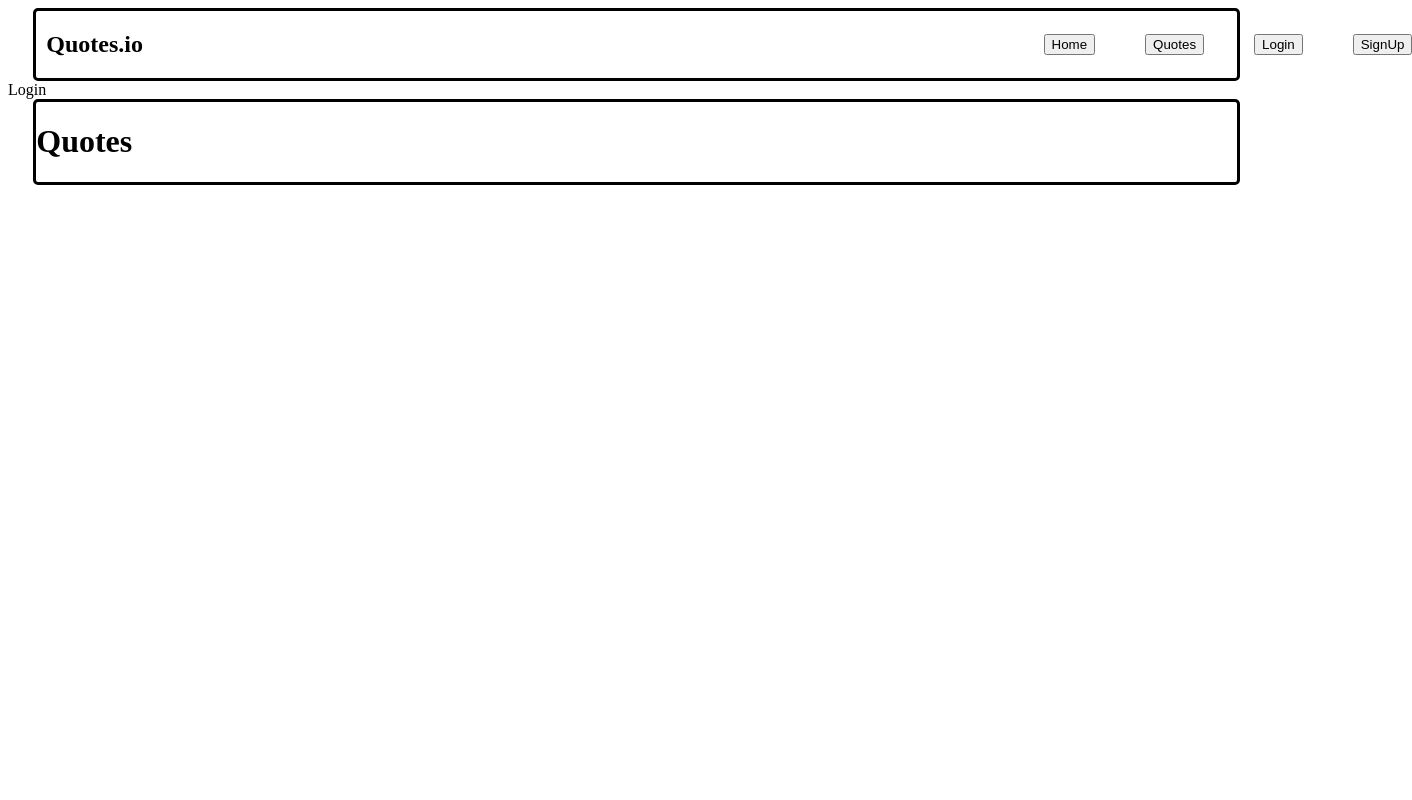
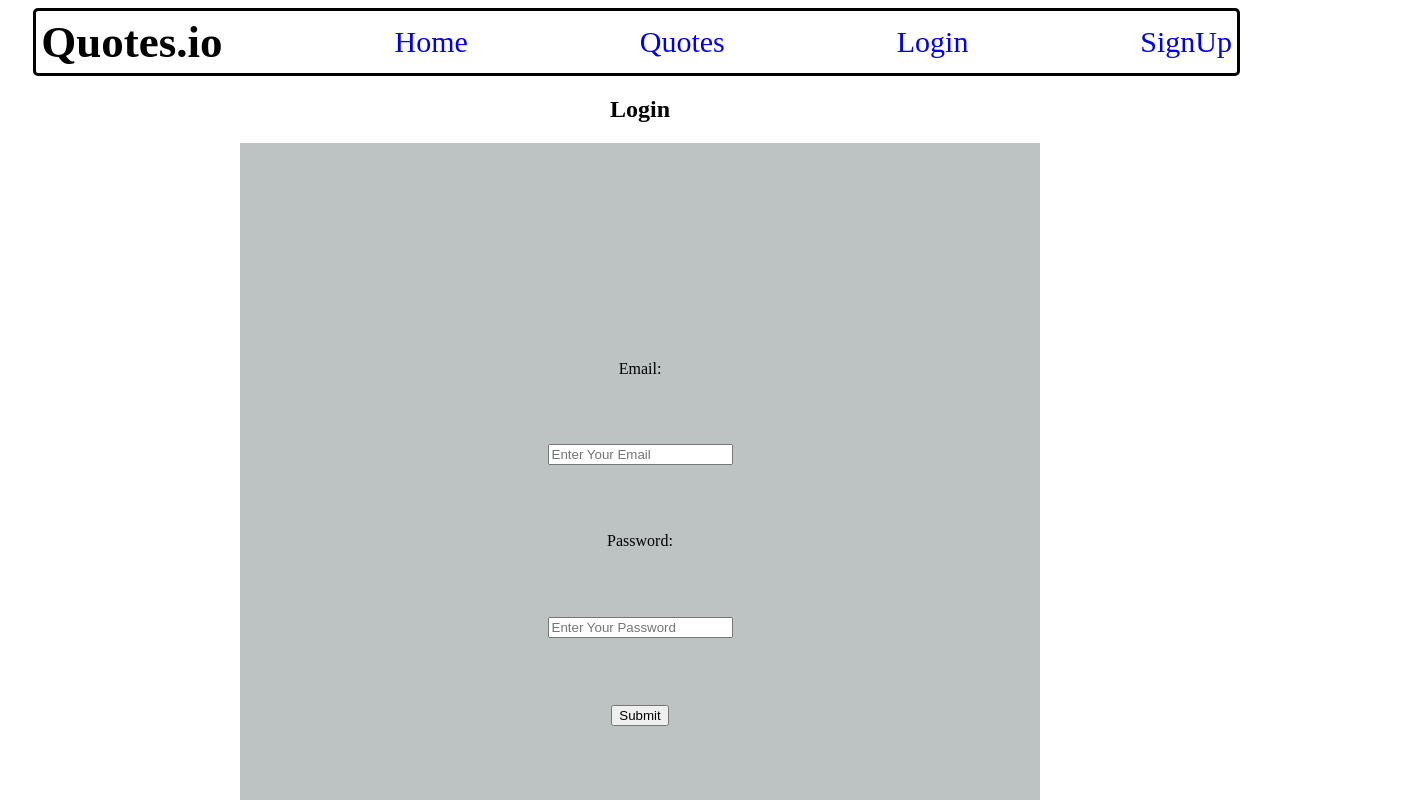
Before and after one commit to Chandu6702/Quotes.io-Frontend, a React (Vite) app: page /login in a window 1280 px wide. Shown: the top 800 px of the page, 1412 px wide, since content can reach past the window. Built offline with nearby package versions, Linux system fonts and the light colour scheme.

Commit message:
Nav-bar update

```diff
--- a/src/components/Header/Header.jsx
+++ b/src/components/Header/Header.jsx
@@ -1,17 +1,16 @@
 import React from 'react'
 import Styles from './Header.module.css'
+import { NavLink } from 'react-router-dom'
 
 function Header() {
   return (
-    <nav>
-      <h1 className={Styles['logo']}>Quotes.io</h1>
-      <div className={Styles['btn-box']}>
-        <button className={Styles['btn']}>Home</button>
-        <button className={Styles['btn']}>Quotes</button>
-        <button className={Styles['btn']}>Login</button>
-        <button className={Styles['btn']}>SignUp</button>
-      </div>
-    </nav>
+    <nav className={Styles['nav-bar']}>
+        <h1 className={Styles['logo']}>Quotes.io</h1>
+        <NavLink to={''} className={Styles['nav-btn']}>Home</NavLink>
+        <NavLink to={'/Quotes'} className={Styles['nav-btn']}>Quotes</NavLink>
+        <NavLink to={'/Login'} className={Styles['nav-btn']}>Login</NavLink>
+        <NavLink to={'/SignUp'} className={Styles['nav-btn']}>SignUp</NavLink>
+      </nav>
   )
 }
 
--- a/src/components/Header/Header.module.css
+++ b/src/components/Header/Header.module.css
@@ -1,19 +1,19 @@
-nav{
+.nav-bar{
     border: 3px solid black;
     border-radius: 5px;
     display: flex;
     width:95%;
     margin-left: 2%;
+    font-size: 30px;
+    justify-content: space-between;
+    align-content: space-around;
+    align-items: center;
 }
 .logo{
-    margin-left: 10px;
+    margin: 5px;
+
 }
-
-.btn-box{
-    display: flex;
-    width: fit-content;
-    justify-content: center;
-    align-items: center;
-    margin-left:75%;
-    column-gap: 50px;
+.nav-btn{
+    text-decoration: none;
+    margin: 5px;
 }
--- a/src/components/Login/Login.jsx
+++ b/src/components/Login/Login.jsx
@@ -1,8 +1,20 @@
 import React from 'react'
+import Styles from './Login.module.css'
 
 function Login() {
   return (
-    <div>Login</div>
+    <div className={Styles['container']}>
+      <h2>Login</h2>
+      <div className={Styles['login-card']}>
+        <form>
+          <label for='email'>Email:</label>
+          <input type="email" name="email" placeholder='Enter Your Email' id={Styles['email']}/>
+          <label for='password'>Password:</label>
+          <input type="password" name="password" placeholder='Enter Your Password' id={Styles['password']}/>
+          <button type="submit">Submit</button>
+        </form>
+      </div>
+    </div>
   )
 }
 
--- a/src/components/Login/Login.module.css
+++ b/src/components/Login/Login.module.css
@@ -0,0 +1,27 @@
+.container
+{
+    min-height: 100vh;
+    display: flex;
+    justify-content: center;
+    align-items: center;
+    flex-direction: column;
+}
+.login-card{
+    display: flex;
+    flex-direction: column;
+    width: 800px;
+    height: 800px;
+    justify-content:center;
+    align-items: center;
+    background-color: rgb(189, 194, 194);
+}
+
+form{
+    display: flex;
+    justify-content:space-evenly;
+    align-items: center;
+    flex-direction: column;
+    width: 500px;
+    height: 500px;
+    margin: 100px;
+}
--- /dev/null
+++ b/src/components/Quotes/Quotes.jsx
@@ -0,0 +1,9 @@
+import React from 'react'
+import Styles from './Quotes.module.css'
+function Quotes() {
+  return (
+    <div>Quotes</div>
+  )
+}
+
+export default Quotes
--- a/src/components/SignUp/SignUp.jsx
+++ b/src/components/SignUp/SignUp.jsx
@@ -1,8 +1,27 @@
 import React from 'react'
-
+import Styles from './SignUp.module.css'
 function SignUp() {
   return (
-    <div>SignUp</div>
+    <div className={Styles['container']}>
+      <h2>SignUp</h2>
+      <div className={Styles['signup-card']}>
+        <form>
+          <label for='Your-name'>Name:
+          <input type="text" name="Your-name" placeholder="enter your name" id={Styles['Your-name']} />
+          </label>
+          <label for='email'>Email:
+          <input type="email" name="email" placeholder='Enter Your Email' id={Styles['email']}/>
+          </label>
+          <label for='password'>Password:
+          <input type="password" name="password" placeholder='Enter Your Password' id={Styles['password']}/>
+          </label>
+          <label for='retype-password'>ReType-Password:
+          <input type="password" name="retypepassword" placeholder='Re-enter the Password' id={Styles['Retype-password']}/>
+          </label>
+          <button type="submit">Submit</button>
+        </form>
+      </div>
+    </div>
   )
 }
 
--- a/src/components/SignUp/SignUp.module.css
+++ b/src/components/SignUp/SignUp.module.css
@@ -0,0 +1,27 @@
+.container{
+    min-height: 100vh;
+    display: flex;
+    justify-content: center;
+    align-items: center;
+    flex-direction: column;
+}
+
+.signup-card{
+    display: flex;
+    flex-direction: column;
+    width: 800px;
+    height: 800px;
+    justify-content:center;
+    align-items: center;
+    background-color: rgb(189, 194, 194);
+}
+
+form{
+    display: flex;
+    justify-content:space-evenly;
+    align-items: center;
+    flex-direction: column;
+    width: 500px;
+    height: 500px;
+    margin: 100px;
+}
--- a/src/main.jsx
+++ b/src/main.jsx
@@ -5,12 +5,14 @@ import App from './App.jsx'
 import Home from './components/Home/Home.jsx'
 import Login from './components/Login/Login.jsx'
 import SignUp from './components/SignUp/SignUp.jsx'
+import Quotes from './components/Quotes/Quotes.jsx'
 
 const router=createBrowserRouter(createRoutesFromElements(
   <Route path='/' element={<App/>} >
     <Route index element={<Home/>}></Route>
     <Route path='login' element={<Login/>} ></Route>
     <Route path='signup' element={<SignUp/>}></Route>
+    <Route path='quotes' element={<Quotes/>}></Route>
   </Route>
 ))
 
```
Also changed, not shown: src/components/Login/ImgCard/ImgCard.jsx (deleted, +0 -11 lines), src/components/Login/LoginCard/LoginCard.jsx (deleted, +0 -17 lines), src/components/Login/LoginCard/LoginCard.module.css (deleted), src/components/Quotes/Quotes.module.css (added).
